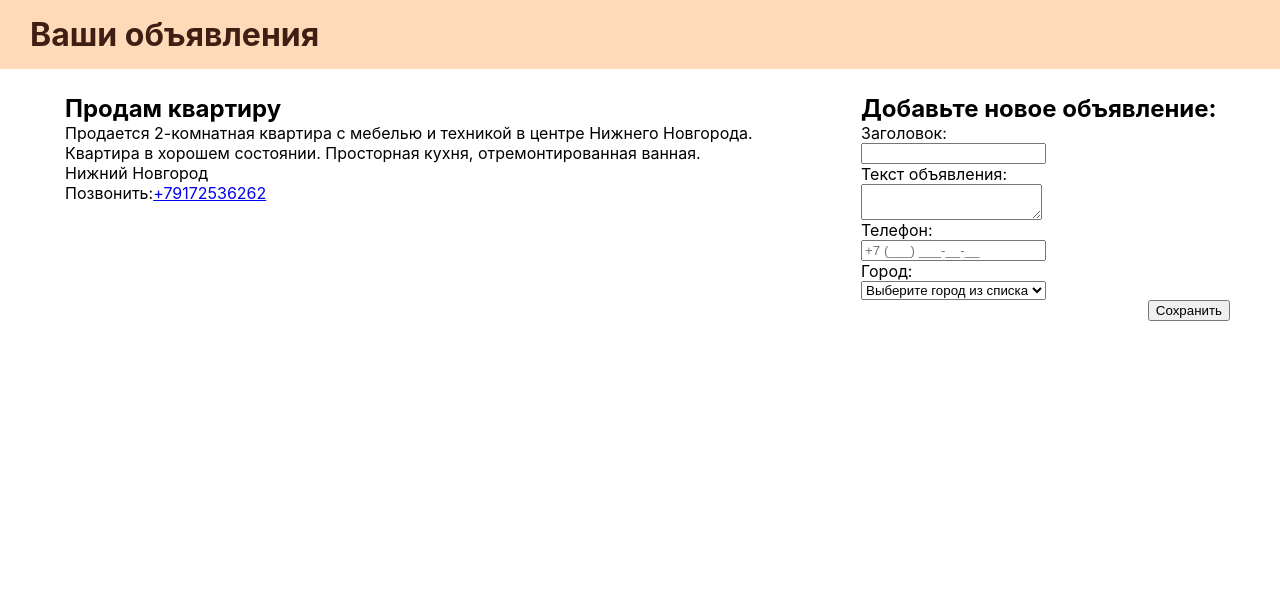
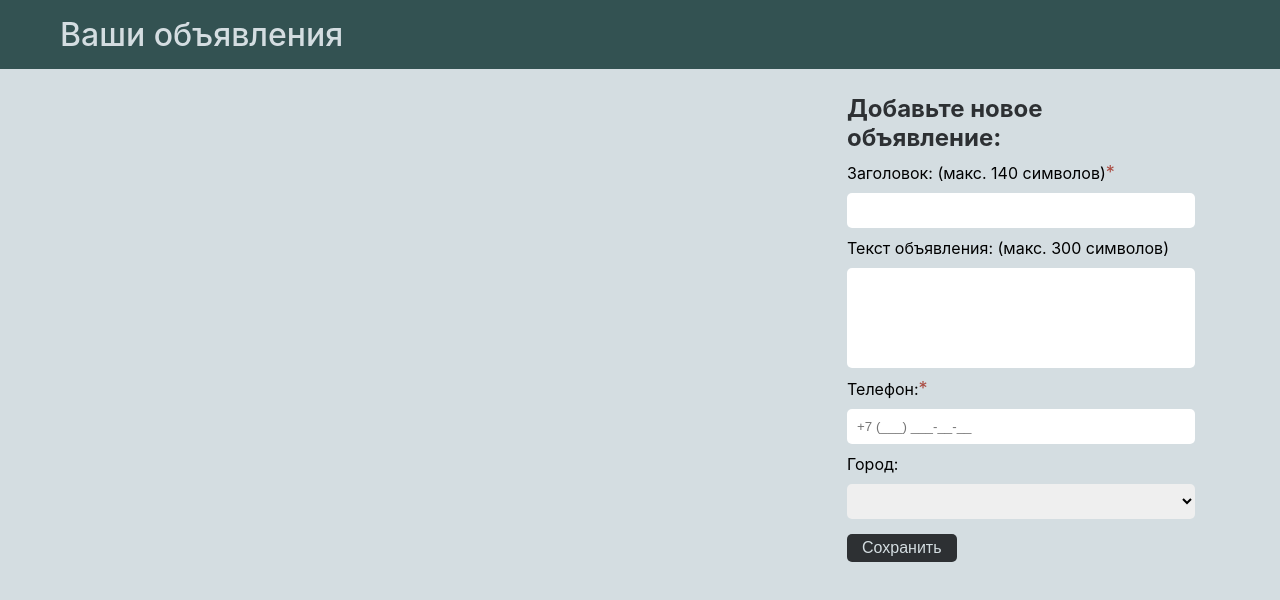
Before and after one commit to AdelFattakhova/bostongene-test, a React (Create React App) app: page / in a window 1280 px wide. Shown: the top 600 px of the page. Built offline with nearby package versions, Linux system fonts and the light colour scheme.

Commit message:
add saving and deleting from LocalStorage edit form styles

```diff
--- a/src/App.js
+++ b/src/App.js
@@ -2,7 +2,8 @@ import React from 'react';
 import Header from "./components/Header";
 import MainContent from './components/MainContent'
 
-function App() {
+class App extends React.Component {
+    render() {
         return (
             <div className="container">
                 <Header />
@@ -10,5 +11,6 @@ function App() {
             </div>
         );
     }
+}
 
 export default App;
--- a/src/components/Form.js
+++ b/src/components/Form.js
@@ -2,38 +2,66 @@ import React from 'react';
 import IMask from 'imask';
 
 class Form extends React.Component {
+    constructor() {
+        super();
+        this.state = {
+            title: '',
+            content: '',
+            phone: '',
+            city: ''
+        }
+        this.handleChange = this.handleChange.bind(this);
+    }
+
+    handleChange() {
+        this.setState(
+            {
+                title: document.getElementById('title-input').value,
+                content: document.getElementById('content-input').value,
+                phone: document.getElementById('phone-input').value,
+                city: document.getElementById('city-select').value
+            }
+        )
+    }
+
     render() {
         window.addEventListener('DOMContentLoaded', () => {
             const phoneInput = document.getElementById('phone-input');
-            console.log(phoneInput);
-            let phoneMask = IMask( phoneInput,
+
+            IMask(phoneInput,
                 {
                     mask: '+{7} (000) 000-00-00'
                 });
         });
+
         return (
-            <form className='form'>
-                <h2>Добавьте новое объявление:</h2>
-                <label className='form__label' htmlFor='title-input'>Заголовок:</label>
-                <input className='form__title-input' id='title-input' type='text' maxLength='140' required/>
-                <label className='form__label' htmlFor='content-input'>Текст объявления:</label>
-                <textarea className='form__content-input' id='content-input' maxLength='300'/>
-                <label className='form__label' htmlFor='phone-input'>Телефон:</label>
-                <input className='form__phone-input' id='phone-input' type='tel' placeholder='+7 (___) ___-__-__'
+            <form className='form' id='form' onChange={this.handleChange}
+                  onSubmit={(e) => {
+                      e.preventDefault();
+                      this.props.saveNewPosting(this.state.title, this.state.content,
+                          this.state.phone, this.state.city);
+                  }}>
+                <h2 className='form__title'>Добавьте новое объявление:</h2>
+                <label className='form__label form__label_req' htmlFor='title-input'>Заголовок: (макс. 140 символов)</label>
+                <input className='form__input' id='title-input' type='text' maxLength='140' required/>
+                <label className='form__label' htmlFor='content-input'>Текст объявления: (макс. 300 символов)</label>
+                <textarea className='form__textarea' id='content-input' maxLength='300'/>
+                <label className='form__label form__label_req' htmlFor='phone-input'>Телефон:</label>
+                <input className='form__input' id='phone-input' type='tel' placeholder='+7 (___) ___-__-__'
                        required/>
                 <label className='form__label' htmlFor='city-select'>Город:</label>
-                <select className='form__city-select' id='city-select'>
-                    <option className='form__city-option' disabled selected>Выберите город из списка</option>
+                <select className='form__select' id='city-select' defaultValue=''>
+                    <option className='form__city-option' disabled> </option>
                     <option className='form__city-option'>Москва</option>
                     <option className='form__city-option'>Санкт-Петербург</option>
                     <option className='form__city-option'>Казань</option>
                     <option className='form__city-option'>Нижний Новгород</option>
                 </select>
-                <button className='form__submit-btn' type='submit'>Сохранить</button>
+                <button className='form__submit-btn' type='submit'>Сохранить
+                </button>
             </form>
         )
     }
-
 }
 
 export default Form
--- a/src/components/Header.js
+++ b/src/components/Header.js
@@ -1,11 +1,13 @@
 import React from 'react';
 
-function Header() {
-    return (
-        <header className="header">
-            <h1 className="header__heading">Ваши объявления</h1>
-        </header>
-    )
+class Header extends React.Component {
+    render() {
+        return (
+            <header className="header">
+                <h1 className="header__title">Ваши объявления</h1>
+            </header>
+        )
+    }
 }
 
 export default Header
--- a/src/components/MainContent.js
+++ b/src/components/MainContent.js
@@ -1,15 +1,62 @@
 import React from "react";
 import PostingsList from "./PostingsList";
 import Form from "./Form";
+import {retrieveData} from "../postingsData";
+import {saveData} from "../postingsData";
+import {deleteData} from "../postingsData";
 
-function MainContent() {
-    return (
-        <main className='main'>
-            <PostingsList />
-            <Form />
-        </main>
-    )
+class MainContent extends React.Component {
+    constructor() {
+        super();
+        this.postings = retrieveData();
+        this.state = {
+            postings: this.postings
+        };
+        this.saveNewPosting = this.saveNewPosting.bind(this);
+        this.deletePosting = this.deletePosting.bind(this);
+    }
+
+    saveNewPosting(title, content, phoneNumber, city) {
+        document.getElementById('form').reset();
+        document.getElementById('title-input').value = '';
+        document.getElementById('content-input').value = '';
+        document.getElementById('phone-input').value = '';
+        document.getElementById('city-select').value = '';
+
+        const newPosting = {
+            id: this.state.postings.length + 1,
+            title: title,
+            content: content,
+            phoneNumber: phoneNumber,
+            city: city
+        };
+        saveData(newPosting);
+        this.setState(() => {
+            const newPostings = retrieveData();
+            return {
+                postings: newPostings
+            };
+        })
+    }
+
+    deletePosting(id) {
+        deleteData(id);
+        this.setState(() => {
+            const newPostings = retrieveData();
+            return {
+                postings: newPostings
+            };
+        })
+    }
+
+    render() {
+        return (
+            <main className='main'>
+                <PostingsList postings={this.state.postings} deletePosting={this.deletePosting}/>
+                <Form saveNewPosting={this.saveNewPosting}/>
+            </main>
+        )
+    }
 }
 
-
 export default MainContent
--- a/src/components/Posting.js
+++ b/src/components/Posting.js
@@ -1,19 +1,28 @@
 import React from 'react';
 
-function Posting(props) {
-    const tel = `tel:${props.posting.phoneNumber}`
+class Posting extends React.Component {
+    render() {
+        const tel = `tel:${this.props.posting.phoneNumber}`;
+        const contentStyles = {
+            display: this.props.posting.content ? 'block' : 'none'
+        };
+
         return (
             <li className='posting'>
-            <h2 className='posting__title'>{props.posting.title}</h2>
+                <h2 className='posting__title'>{this.props.posting.title}</h2>
                 <p className='posting__content'
-               style={{display: props.posting.content ? 'block' : 'none'}}>{props.posting.content}</p>
-            <span className='posting__city'>{props.posting.city}</span>
+                   style={contentStyles}>{this.props.posting.content}</p>
+                <span className='posting__city'>{this.props.posting.city}</span>
                 <div className='posting__phone'>
                     <span className='posting__call-label'>Позвонить:</span>
-                <a href={tel} className='posting__phone'>{props.posting.phoneNumber}</a>
+                    <a href={tel} className='posting__phone'>{this.props.posting.phoneNumber}</a>
                 </div>
+                <button className='posting__edit-btn'>Редактировать</button>
+                <button className='posting__delete-btn'
+                        onClick={() => this.props.deletePosting(this.props.posting.id)}>Удалить</button>
             </li>
         )
     }
+}
 
 export default Posting
--- a/src/components/PostingsList.js
+++ b/src/components/PostingsList.js
@@ -1,16 +1,22 @@
 import React from "react";
-import postingsData from "../postingsData";
 import Posting from "./Posting";
 
-function PostingsList() {
-    const postings = postingsData.map(item => {
-        return <Posting key = {item.id} posting = {item}/>
+class PostingsList extends React.Component {
+    render() {
+        let postings;
+
+        if(this.props.postings){
+            postings = this.props.postings.map(item => {
+                return <Posting key={item.id} posting={item} deletePosting={this.props.deletePosting}/>
             })
+        }
+
         return (
             <ul className='postings'>
                 {postings}
             </ul>
         )
     }
+}
 
 export default PostingsList
--- a/src/index.css
+++ b/src/index.css
@@ -1,28 +1,52 @@
+* {
+  margin: 0;
+  padding: 0;
+  box-sizing: border-box;
+}
+
 body {
   font-family: -apple-system, BlinkMacSystemFont, 'Segoe UI', 'Roboto', 'Oxygen',
     'Ubuntu', 'Cantarell', 'Fira Sans', 'Droid Sans', 'Helvetica Neue',
     sans-serif;
 }
 
-* {
-  margin: 0;
-  box-sizing: border-box;
+.container {
+  height: 100vh;
 }
 
 ul {
   list-style: none;
 }
 
+.posting__title, .form__title {
+  color: #2d3033;
+}
+
+.form__input,
+.form__textarea,
+.form__select {
+  padding: 10px;
+  height: 35px;
+  border: none;
+  border-radius: 5px;
+}
+
 .header {
-  padding: 15px 30px;
-  background-color: peachpuff;
-  color: #3f1f14;
+  padding: 15px 60px;
+  background-color: #335252;
+  color: #d4dde1;
+}
+
+.header__title {
+  font-weight: 500;
 }
 
 .main {
   display: flex;
   justify-content: space-between;
-  padding: 25px;
+  height: 100%;
+  padding: 25px 60px;
+  background-color: #d4dde1;
 }
 
 .postings {
@@ -38,12 +62,37 @@ ul {
 .form {
   display: flex;
   flex-direction: column;
-  align-items: flex-start;
+  align-items: stretch;
   flex-basis: auto;
   width: 30%;
   margin: 0 25px;
 }
 
+.form__label {
+  margin: 10px 0;
+}
+
+.form__textarea {
+  width: 100%;
+  height: 100px;
+  resize: none;
+}
+
+.form__label_req::after {
+  content: '*';
+  width: 10px;
+  height: 10px;
+  color: #aa4b41;
+  font-size: 18px;
+}
+
 .form__submit-btn {
-  margin-left: auto;
+  margin: 15px auto 0 0;
+  padding: 5px 15px;
+  font-size: 16px;
+  background-color: #2d3033;
+  border: none;
+  border-radius: 5px;
+  color: #d4dde1;
+  cursor: pointer;
 }
--- a/src/postingsData.js
+++ b/src/postingsData.js
@@ -1,11 +1,44 @@
-const postingsData = [
-    {
-        id: 1,
-        title: 'Продам квартиру',
-        content: 'Продается 2-комнатная квартира с мебелью и техникой в центре Нижнего Новгорода. Квартира в хорошем состоянии. Просторная кухня, отремонтированная ванная.',
-        city: 'Нижний Новгород',
-        phoneNumber: '+79172536262'
+let postingsData = JSON.parse(localStorage.getItem('postingsData'));
+
+export function retrieveData() {
+    return postingsData ? postingsData : [];
+}
+
+export function saveData(posting) {
+    if (postingsData === null) {
+        postingsData = [];
     }
-];
 
-export default postingsData
+    let counter = postingsData.length - 1;
+
+    const newPosting = {
+        id: ++counter,
+        title: posting.title,
+        content: posting.content,
+        phoneNumber: posting.phoneNumber,
+        city: posting.city
+    };
+
+    postingsData = [newPosting, ...postingsData];
+
+    localStorage.setItem('postingsData', JSON.stringify(postingsData));
+}
+
+export function deleteData(id) {
+    let lastIndex;
+
+    for (let i = 0; i < postingsData.length; i++) {
+        if (postingsData[i].id === id) {
+            postingsData.splice(i, 1);
+            lastIndex = i;
+        }
+    }
+
+    for (let j = lastIndex; j < postingsData.length; j++) {
+        postingsData[j].id--;
+    }
+
+    localStorage.setItem('postingsData', JSON.stringify(postingsData));
+
+    return postingsData.length;
+}
```
Lines whose indentation alone changed are shown as unchanged.
